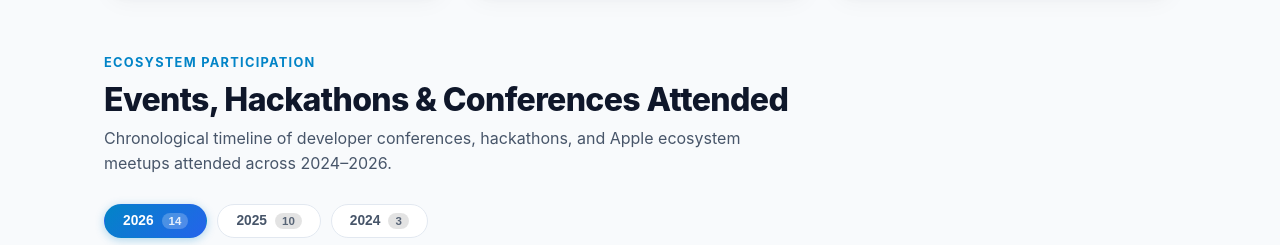
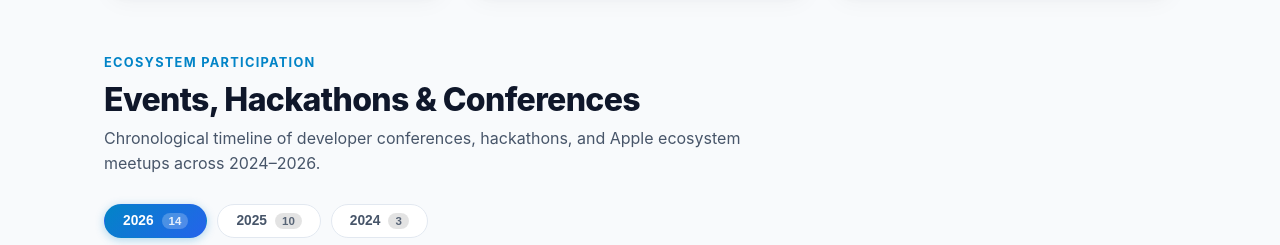
Before and after one commit to therahulgoel/therahulgoel.github.io, a plain HTML site: page index.html in a window 1280 px wide. Shown: the part 6091-6336 px from the top of the page. Drawn offline with Linux system fonts and the light colour scheme.

Commit message:
Remove attended wording from events heading

```diff
--- a/index.html
+++ b/index.html
@@ -3075,8 +3075,8 @@
     <section class="events-attended-section" id="events">
       <div class="section-head">
         <div class="section-eyebrow">Ecosystem Participation</div>
-        <h2 class="section-title">Events, Hackathons & Conferences Attended</h2>
-        <p class="section-desc">Chronological timeline of developer conferences, hackathons, and Apple ecosystem meetups attended across 2024–2026.</p>
+        <h2 class="section-title">Events, Hackathons & Conferences</h2>
+        <p class="section-desc">Chronological timeline of developer conferences, hackathons, and Apple ecosystem meetups across 2024–2026.</p>
       </div>
 
       <!-- Interactive Year Filter Tabs -->
```
